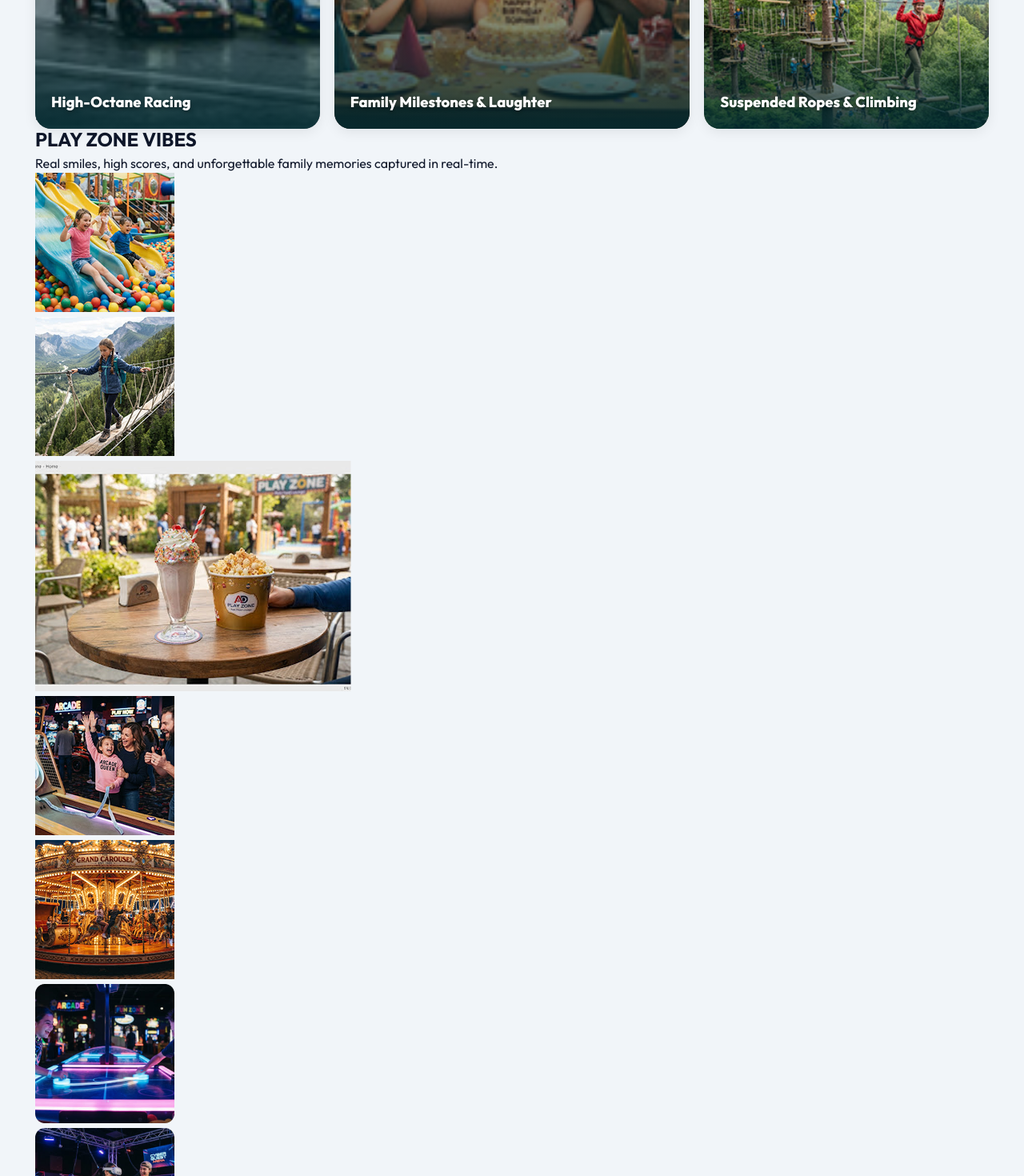
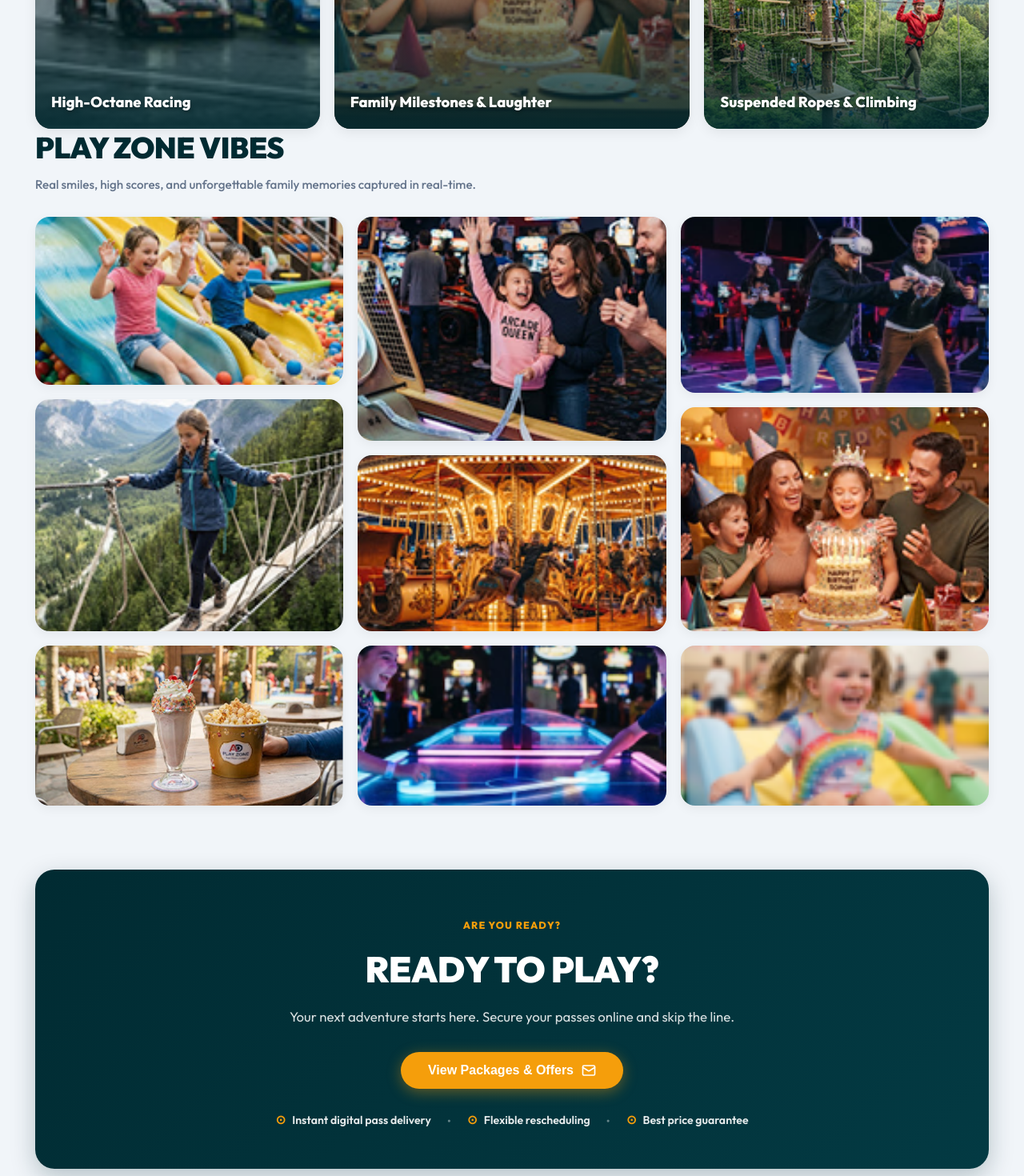
Before and after one commit to meselhy2003-svg/kids-area-booking-, a React (Vite) app: page / in a window 1280 px wide. Shown: the part 2500-3970 px from the top of the page at 80% size. Built offline with nearby package versions, Linux system fonts and the light colour scheme; a web font is replaced by a local one.

Commit message:
Auto-sync: update project files [9/24/2026, 12:18:53]

```diff
--- a/src/components/DesktopPlayZone.css
+++ b/src/components/DesktopPlayZone.css
@@ -782,37 +782,81 @@
 }
 
 /* ==========================================================================
-   6. PLAY ZONE VIBES (9-PHOTO GALLERY)
+   6. PLAY ZONE VIBES (3-COLUMN MASONRY GALLERY)
    ========================================================================== */
-.desktop-section-header-simple {
+.desktop-vibes-header {
   margin-bottom: 28px;
 }
 
-.desktop-vibes-grid {
+.desktop-vibes-tag {
+  color: #f59e0b;
+  font-size: 0.78rem;
+  font-weight: 800;
+  letter-spacing: 1.2px;
+  text-transform: uppercase;
+  display: block;
+  margin-bottom: 6px;
+}
+
+.desktop-vibes-title {
+  color: #012b32;
+  font-size: 2.3rem;
+  font-weight: 900;
+  letter-spacing: -0.5px;
+  margin-bottom: 8px;
+}
+
+.desktop-vibes-desc {
+  color: #64748b;
+  font-size: 0.95rem;
+  font-weight: 500;
+  margin: 0;
+}
+
+.desktop-vibes-columns {
   display: grid;
   grid-template-columns: repeat(3, 1fr);
   gap: 18px;
 }
 
-.desktop-vibe-item {
-  height: 240px;
+.desktop-vibes-col {
+  display: flex;
+  flex-direction: column;
+  gap: 18px;
+}
+
+.desktop-vibe-card {
   border-radius: 18px;
   overflow: hidden;
   position: relative;
   cursor: pointer;
   box-shadow: 0 4px 14px rgba(0, 0, 0, 0.06);
-}
-
-.desktop-vibe-item img {
+  background: #e2e8f0;
+}
+
+.desktop-vibe-card img {
   width: 100%;
   height: 100%;
   object-fit: cover;
   transition: transform 0.4s ease;
-}
-
-.desktop-vibe-item:hover img {
+  display: block;
+}
+
+.desktop-vibe-card:hover img {
   transform: scale(1.06);
 }
+
+.desktop-vibe-card.h-slide { height: 210px; }
+.desktop-vibe-card.h-ropes { height: 290px; }
+.desktop-vibe-card.h-cafe { height: 200px; }
+
+.desktop-vibe-card.h-skeeball { height: 280px; }
+.desktop-vibe-card.h-carousel { height: 220px; }
+.desktop-vibe-card.h-airhockey { height: 200px; }
+
+.desktop-vibe-card.h-vr { height: 220px; }
+.desktop-vibe-card.h-birthday { height: 280px; }
+.desktop-vibe-card.h-toddler { height: 200px; }
 
 .desktop-vibe-hover-overlay {
   position: absolute;
@@ -828,7 +872,7 @@
   text-align: center;
 }
 
-.desktop-vibe-item:hover .desktop-vibe-hover-overlay {
+.desktop-vibe-card:hover .desktop-vibe-hover-overlay {
   opacity: 1;
 }
 
@@ -847,9 +891,9 @@
 }
 
 .desktop-cta-banner {
-  background: #012b32;
-  border-radius: 28px;
-  padding: 56px 40px;
+  background: linear-gradient(135deg, #012b32 0%, #033a43 100%);
+  border-radius: 24px;
+  padding: 56px 40px 48px;
   text-align: center;
   color: #ffffff;
   position: relative;
@@ -857,17 +901,14 @@
   box-shadow: 0 10px 30px rgba(1, 43, 50, 0.25);
 }
 
-.desktop-cta-badge {
-  background: #f59e0b;
-  color: #ffffff;
-  font-size: 0.76rem;
-  font-weight: 800;
-  padding: 5px 14px;
-  border-radius: 14px;
-  letter-spacing: 1px;
+.desktop-cta-tag {
+  color: #f59e0b;
+  font-size: 0.78rem;
+  font-weight: 800;
+  letter-spacing: 1.2px;
   text-transform: uppercase;
   display: inline-block;
-  margin-bottom: 14px;
+  margin-bottom: 12px;
 }
 
 .desktop-cta-title {
@@ -889,7 +930,7 @@
   border: none;
   color: #ffffff;
   padding: 14px 34px;
-  border-radius: 30px;
+  border-radius: 9999px;
   font-size: 1rem;
   font-weight: 800;
   cursor: pointer;
@@ -898,7 +939,7 @@
   gap: 10px;
   box-shadow: 0 4px 18px rgba(245, 158, 11, 0.4);
   transition: all 0.2s ease;
-  margin-bottom: 36px;
+  margin-bottom: 28px;
 }
 
 .desktop-cta-btn:hover {
@@ -908,19 +949,19 @@
 }
 
 .desktop-ticket-icon {
-  width: 20px;
-  height: 20px;
-}
-
-.desktop-cta-features {
+  width: 18px;
+  height: 18px;
+}
+
+.desktop-cta-features-row {
   display: flex;
   align-items: center;
   justify-content: center;
-  gap: 36px;
+  gap: 20px;
   flex-wrap: wrap;
 }
 
-.desktop-cta-feat {
+.desktop-cta-feat-item {
   display: flex;
   align-items: center;
   gap: 8px;
@@ -929,9 +970,15 @@
   color: rgba(255, 255, 255, 0.9);
 }
 
-.desktop-cta-feat svg {
-  width: 17px;
-  height: 17px;
+.feat-gold-dot {
+  color: #f59e0b;
+  font-size: 0.95rem;
+  font-weight: 700;
+}
+
+.feat-sep {
+  color: rgba(255, 255, 255, 0.4);
+  font-size: 1rem;
 }
 
 /* ==========================================================================
```
